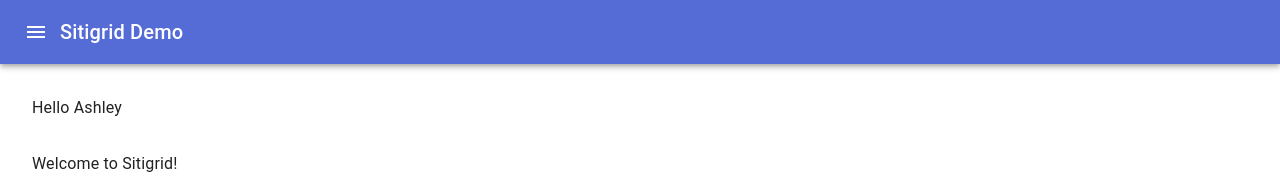
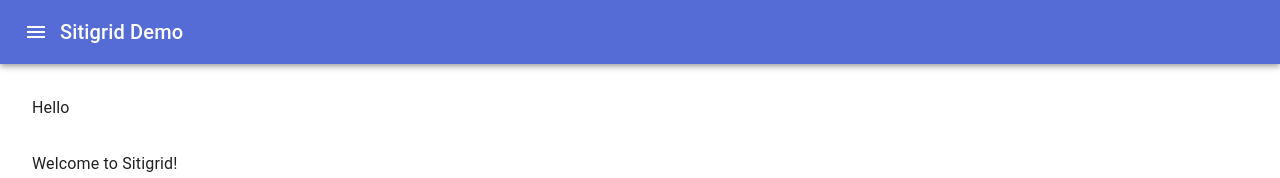
Before and after one commit to aunitt/sitigrid-app, a React (Create React App) app: page / in a window 1280 px wide. Shown: the top 178 px of the page. Built offline with nearby package versions, Linux system fonts and the light colour scheme; no server answers.

Commit message:
Got simple version of querying rest API for customer name

```diff
--- a/src/Customer.js
+++ b/src/Customer.js
@@ -1,14 +1,22 @@
 import React, {useState, useEffect} from 'react';
 import Box from '@material-ui/core/Box';
 import Typography from '@material-ui/core/Typography';
-
+import { apiURL } from './api.js';
 
 export default function Customer(props) {
     const[customerName, setCustomerName] = useState("");
 
-    useEffect(() => {
-      setCustomerName("Ashley");
-    }, []);
+    useEffect(() =>
+    {
+      async function fetchData() {
+        const res = await fetch(apiURL+"/customers/");
+        res
+          .json()
+          .then(res => setCustomerName(res[0].Record.customerName))
+      };
+
+      fetchData();
+    });
 
     return (
       <Box m={4} component="div" display="block">
--- /dev/null
+++ b/src/api.js
@@ -0,0 +1 @@
+export const apiURL = "https://sluq61xszb.execute-api.us-east-1.amazonaws.com/dev";
```
